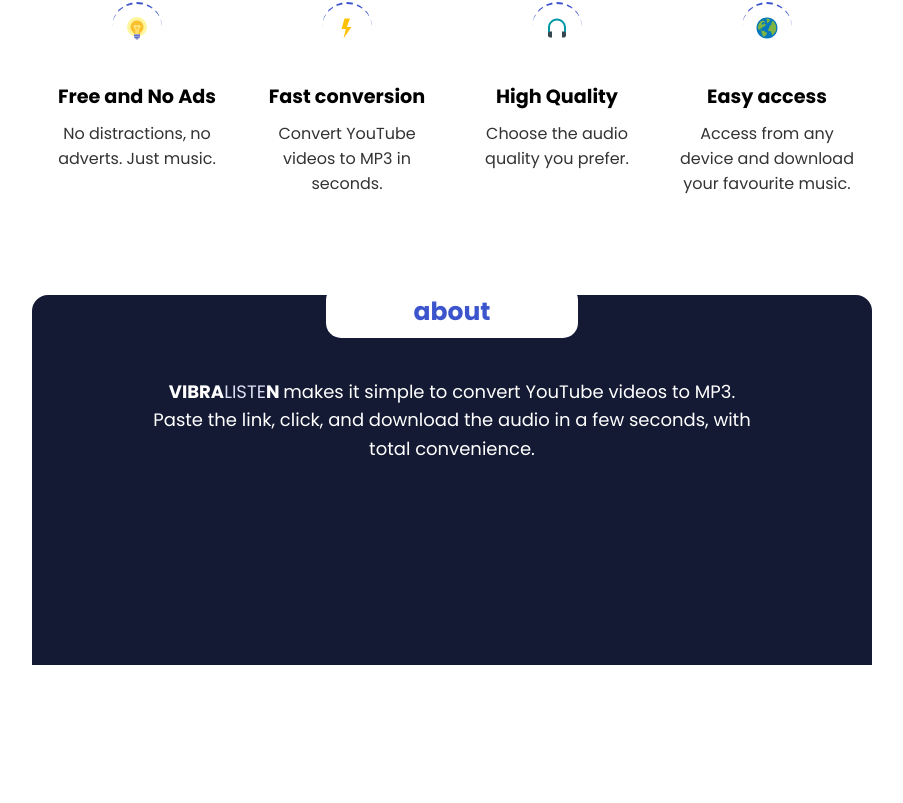
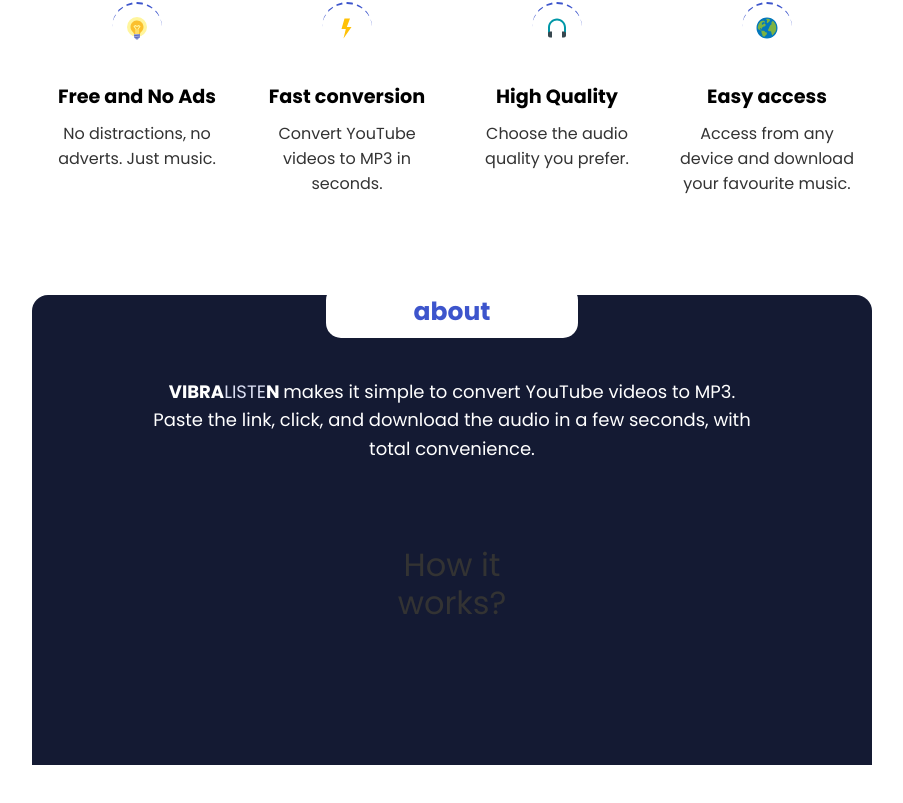
Before and after one commit to lodsa-ntos/vibralisten, a React (Create React App) app in the folder frontend/: page / in a window 1280 px wide. Shown: the part 943-1746 px from the top of the page, without its empty margins (188-1091 px from the left). Before the commit the page ends 1666 px from the top, so only its background shows below. Built offline with nearby package versions, Linux system fonts and the light colour scheme.

Commit message:
Add circles section to About page: implement layout with title and circles for visual enhancement

```diff
--- a/frontend/src/pages/About/About.css
+++ b/frontend/src/pages/About/About.css
@@ -57,7 +57,7 @@
 }
 .container-black-wall {
   width: 100%;
-  height: 370px;
+  height: 470px;
   border-radius: 16px 16px 0 0;
   background-color: var(--dark-grey);
   display: flex;
@@ -105,3 +105,18 @@
 .liste-word {
   color: var(--light-grey);
 }
+
+.container-circles {
+  position: relative;
+  text-align: center;
+  margin-top: 100px;
+}
+.title-circles {
+  position: absolute;
+  top: 50%;
+  left: 50%;
+  transform: translate(-50%, -50%);
+  font-size: 2rem;
+  color: #333;
+  z-index: 10;
+}
--- a/frontend/src/pages/About/About.js
+++ b/frontend/src/pages/About/About.js
@@ -56,6 +56,13 @@
               the audio in a few seconds, with total convenience.
             </p>
           </div>
+
+          <div className="container-circles">
+            <h1 className="title-circles">How it works?</h1>
+            <div className="circle large"> </div>
+            <div className="circle medium"> </div>
+            <div className="circle small"> </div>
+          </div>
         </div>
       </div>
 
```
